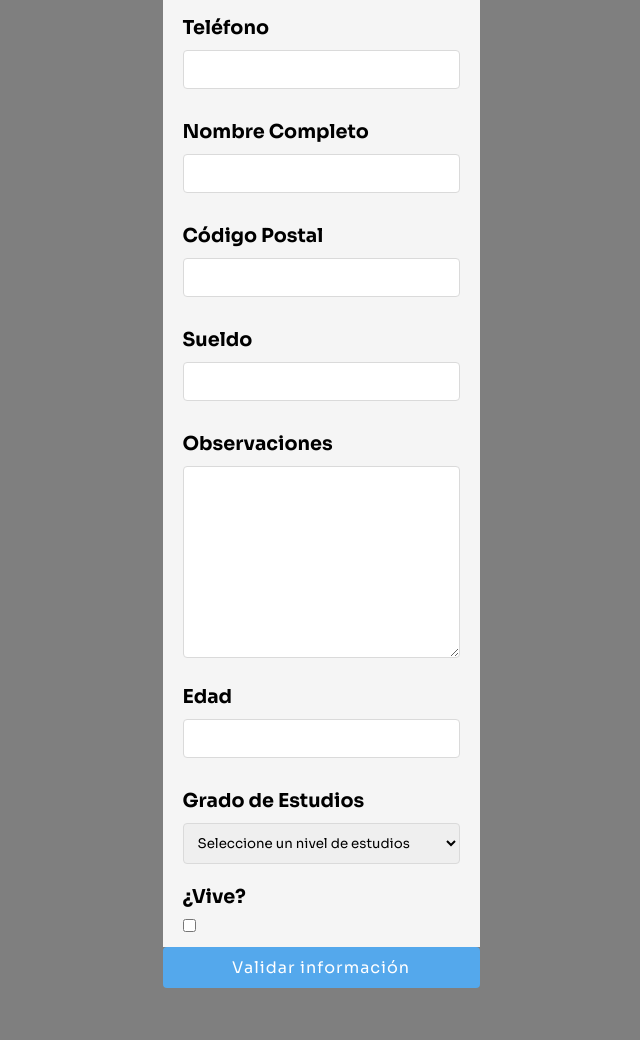
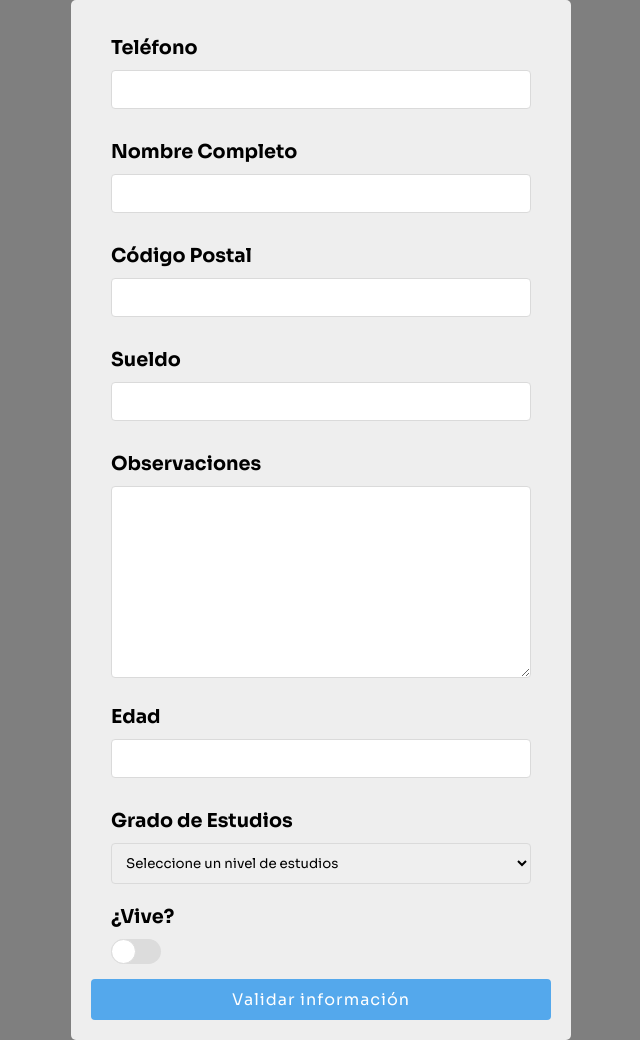
Before and after one commit to Fercho5656/Validate-Data, a plain HTML site: page index.html in a window 1280 px wide. Shown: the whole page, without its empty margins (319-959 px from the left). Before the commit the page ends 988 px from the top, so only its background shows below. Drawn offline with Linux system fonts and the light colour scheme.

Commit message:
Finished styles

```diff
--- a/styles.css
+++ b/styles.css
@@ -1,14 +1,34 @@
+html {
+  scroll-behavior: smooth;
+}
+
 body {
   display: flex;
   justify-content: center;
   align-items: center;
-  background-color:rgba(0, 0, 0, 0.5);
+  background-color: rgba(0, 0, 0, 0.5);
+}
+
+main {
+  width: 100%;
+  max-width: 500px;
+}
+
+form {
+  display: flex;
+  flex-direction: column;
+  align-items: center;
+  justify-content: center;
+  width: 100%;
+  max-width: 500px;
+  padding: 20px;
+  border-radius: 5px;
+  background-color: #eee;
 }
 
 .form-control {
   width: 100%;
   height: 100%;
-    background-color: #f5f5f5;
   font-size: 1.2rem;
   font-weight: 700;
   padding: 5px 20px;
@@ -30,20 +50,43 @@ textarea {
   box-sizing: border-box;
 }
 
-input:focus,
+input:not([type="checkbox"]):focus,
 textarea:focus {
   outline: none;
   border-color: #9ecaed;
   box-shadow: 0 0 10px #9ecaed;
 }
 
-input.error {
+input.error,
+select.error {
   border: 1px solid red;
 }
 
 input[type="checkbox"] {
-  width: auto;
-  margin-right: 10px;
+  --size: 25px;
+  appearance: none;
+  display: flex;
+  justify-content: flex-start;
+  width: calc(var(--size) * 2);
+  height: var(--size);
+  border-radius: 100px;
+  background-color: gainsboro;
+  transition: background-color 0.2s linear;
+}
+
+input[type="checkbox"]:checked {
+  background-color: #04a9f1;
+  justify-content: flex-end;
+}
+
+input[type="checkbox"]::after {
+  position: absolute;
+  content: "";
+  width: var(--size);
+  height: var(--size);
+  border-radius: 50%;
+  background-color: white;
+  border: 1px solid gainsboro;
 }
 
 select {
@@ -65,7 +108,6 @@ option {
   letter-spacing: 1px;
 }
 
-
 button {
   width: 100%;
   padding: 10px;
```
Lines whose indentation alone changed are shown as unchanged.
